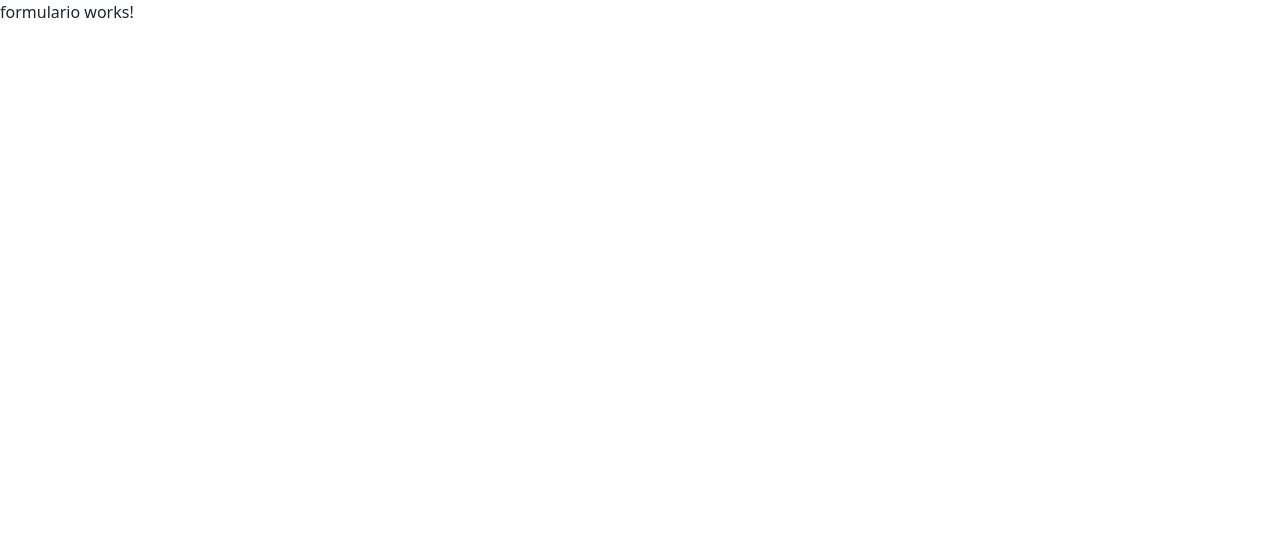
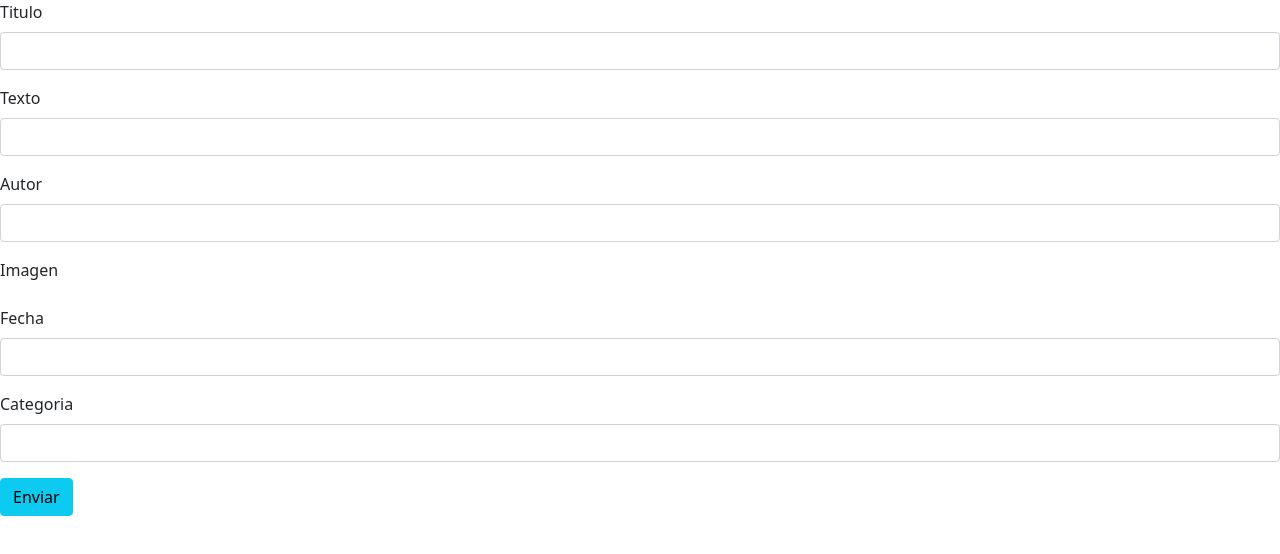
Before and after one commit to 1987-Andres/Blog, an Angular app in the folder Blog/: page /form in a window 1280 px wide. Shown: the top 554 px of the page. Built offline with nearby package versions, Linux system fonts and the light colour scheme.

Commit message:
creacion estructura formulario

```diff
--- a/Blog/src/app/app.module.ts
+++ b/Blog/src/app/app.module.ts
@@ -6,6 +6,7 @@ import { AppRoutingModule } from './app-routing.module';
 import { AppComponent } from './app.component';
 import { BlogComponent } from './blog/blog.component';
 import { FormularioComponent } from './new/formulario.component';
+import { FormsModule, ReactiveFormsModule } from '@angular/forms';
 
 @NgModule({
   declarations: [
@@ -16,7 +17,9 @@ import { FormularioComponent } from './new/formulario.component';
   imports: [
     BrowserModule,
     AppRoutingModule,
-    HttpClientModule
+    HttpClientModule,
+    FormsModule,
+    ReactiveFormsModule
   ],
   providers: [],
   bootstrap: [AppComponent]
--- a/Blog/src/app/new/formulario.component.html
+++ b/Blog/src/app/new/formulario.component.html
@@ -1 +1,27 @@
-<p>formulario works!</p>
+<form>
+    <div class="mb-3">
+        <label class="form-label">Titulo</label>
+        <input type="text" name="titulo" class="form-control">
+    </div>
+    <div class="mb-3">
+        <label class="form-label">Texto</label>
+        <input type="text" name="texto" class="form-control">
+    </div>
+    <div class="mb-3">
+        <label class="form-label">Autor</label>
+        <input type="text" name="autor" class="form-control">
+    </div>
+    <div class="mb-3">
+        <label class="form-label">Imagen</label>
+        <img src="" alt="">
+    </div>
+    <div class="mb-3">
+        <label class="form-label">Fecha</label>
+        <input type="text" name="fecha" class="form-control">
+    </div>
+    <div class="mb-3">
+        <label class="form-label">Categoria</label>
+        <input type="text" name="categoria" class="form-control">
+    </div>
+    <button class="btn btn-info">Enviar</button>
+</form>
```
